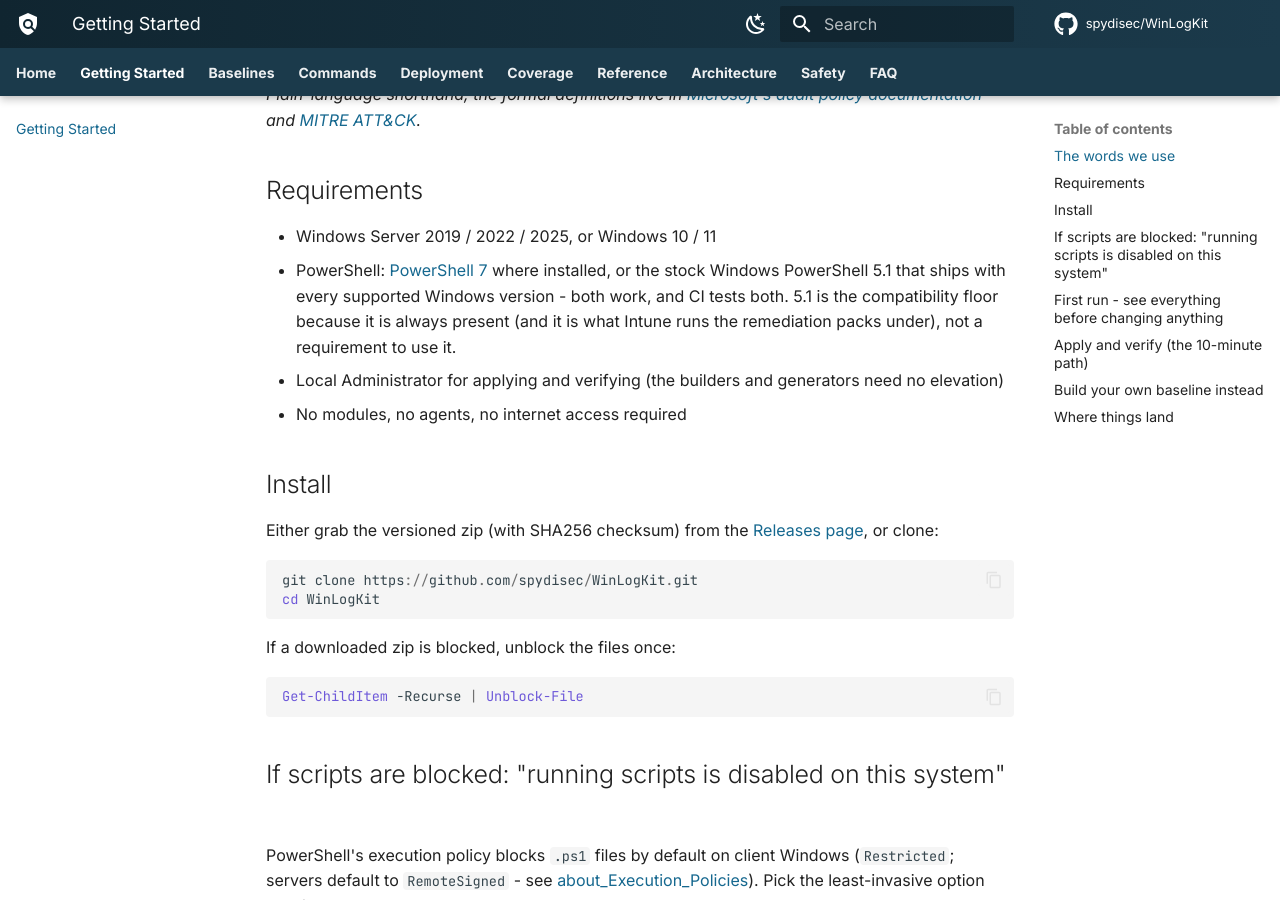
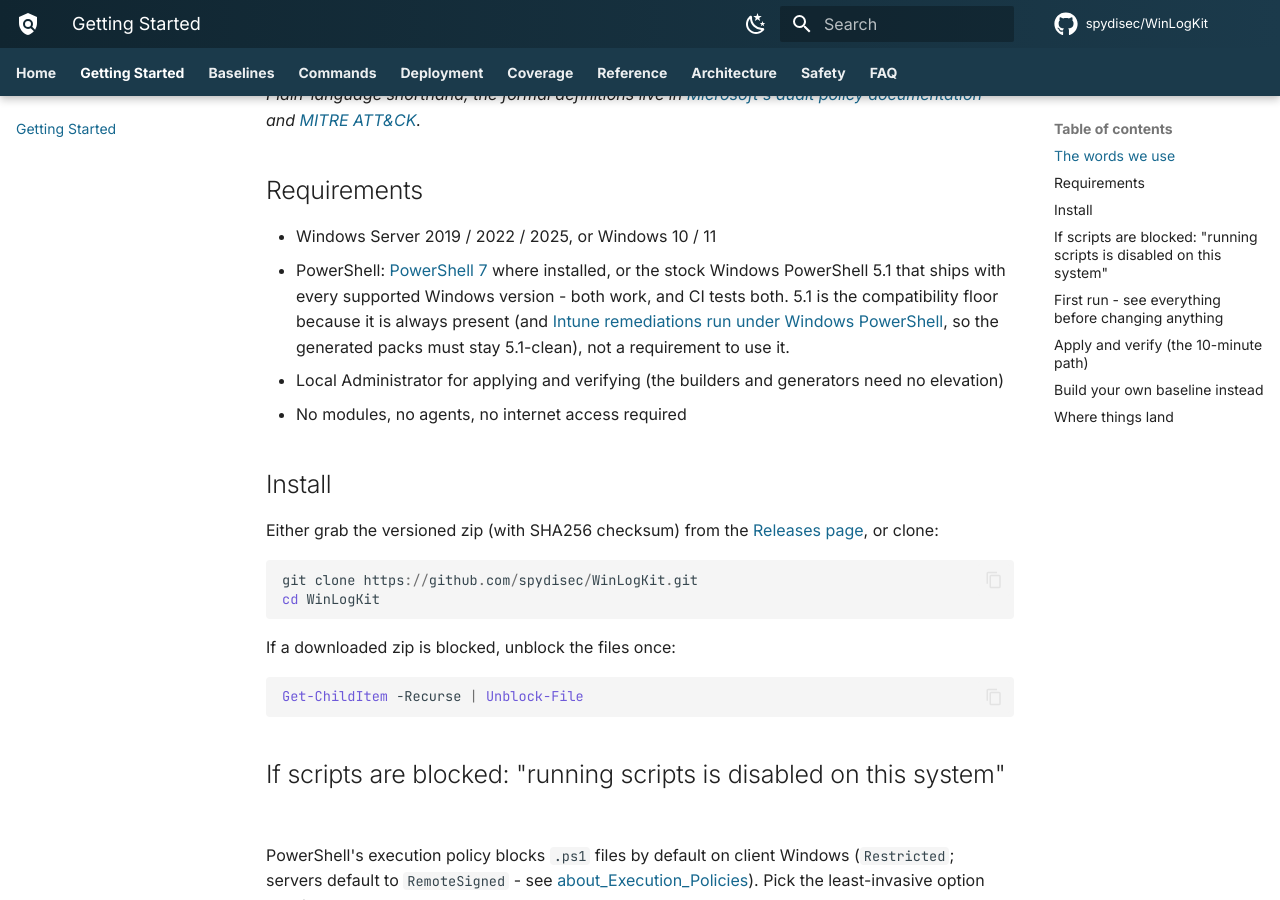
Before and after one commit to spydisec/WinLogKit, an MkDocs documentation site: the page built from docs/getting-started.md, in a window 1280 px wide and 900 px high, scrolled down 812 px. Built offline with MkDocs 1.6.1 and Material for MkDocs 9.7.7, drawn with Linux system fonts in a browser that asks for light colours; comment, search, counter and statistics services are not loaded.

Commit message:
Address CodeRabbit: source the Intune claim, scope 'all scripts' to the kit
Getting Started links Microsoft's remediations doc for the
Windows-PowerShell execution context; Commands clarifies the engine
statement covers the kit's own scripts, with WELA having its own
requirements.

Co-Authored-By: Claude Fable 5 <noreply@anthropic.com>

```diff
--- a/docs/getting-started.md
+++ b/docs/getting-started.md
@@ -29,8 +29,10 @@ and [MITRE ATT&CK](https://attack.mitre.org/).*
 - PowerShell: [PowerShell 7](https://learn.microsoft.com/powershell/scripting/whats-new/migrating-from-windows-powershell-51-to-powershell-7)
   where installed, or the stock Windows PowerShell 5.1 that ships with
   every supported Windows version - both work, and CI tests both. 5.1 is
-  the compatibility floor because it is always present (and it is what
-  Intune runs the remediation packs under), not a requirement to use it.
+  the compatibility floor because it is always present (and
+  [Intune remediations run under Windows PowerShell](https://learn.microsoft.com/intune/intune-service/fundamentals/remediations),
+  so the generated packs must stay 5.1-clean), not a requirement to use
+  it.
 - Local Administrator for applying and verifying (the builders and
   generators need no elevation)
 - No modules, no agents, no internet access required
```
Also changed, not shown: docs/commands.md (+3 -2 lines).
